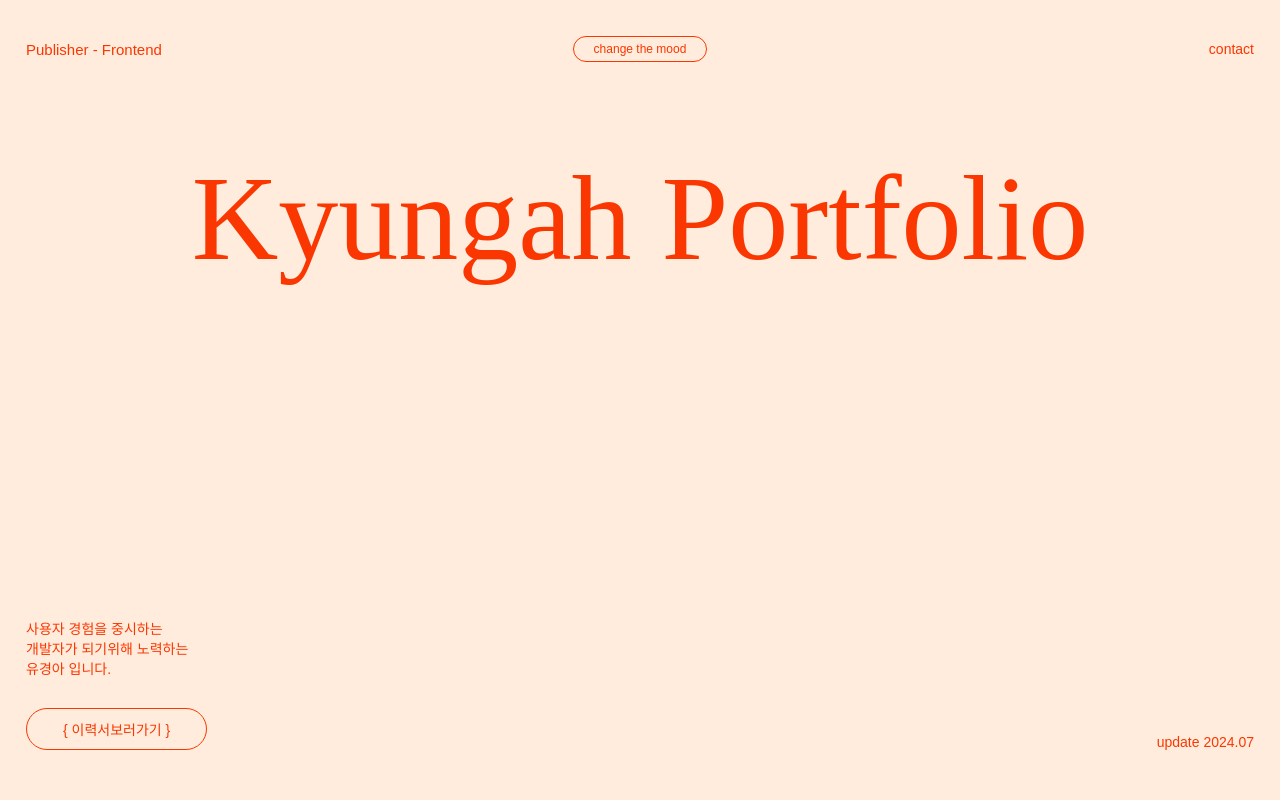
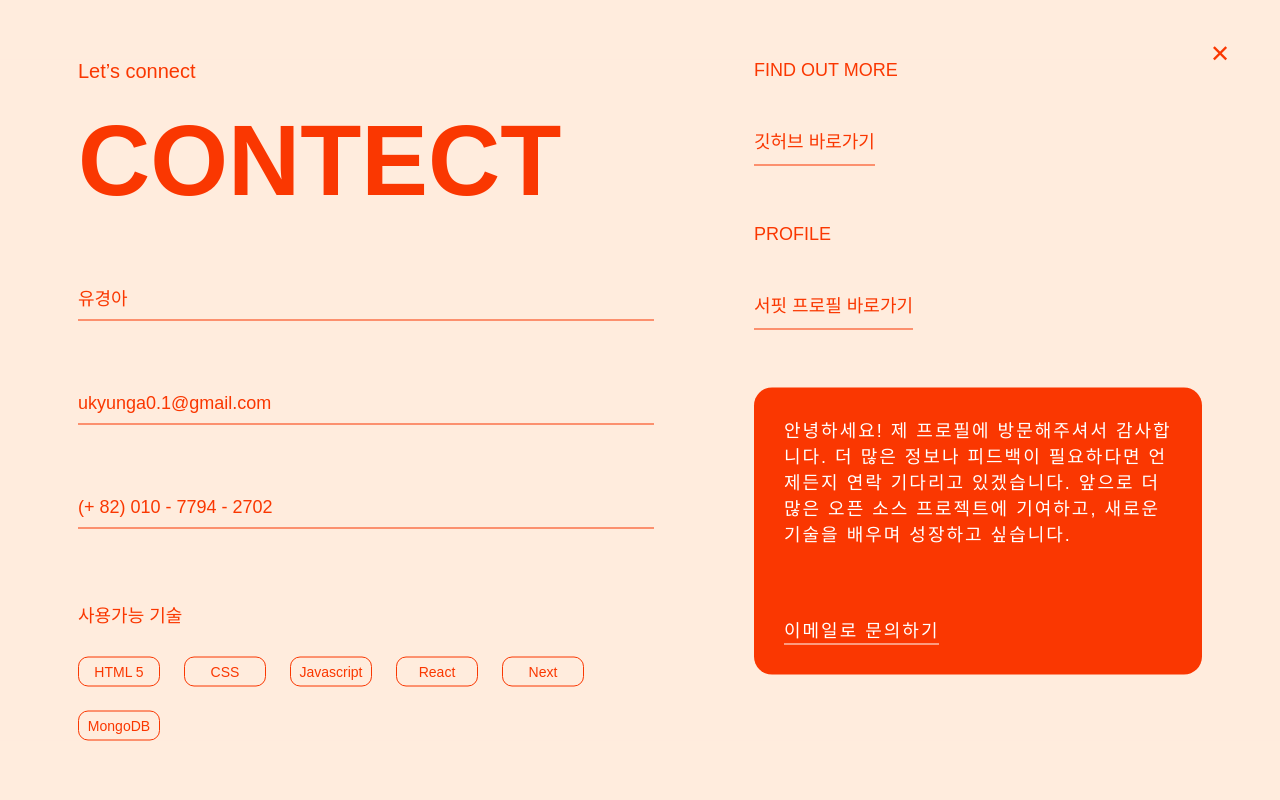
Before and after one commit to UKYUNGAH/kyungah-portfolio, a React (Create React App) app: page /Contact in a window 1280 px wide. Shown: the top 800 px of the page. Built offline with nearby package versions, Linux system fonts and the light colour scheme; a web font is replaced by a local one.

Commit message:
FEAT: contact 페이지 구현 완료

```diff
--- a/src/App.css
+++ b/src/App.css
@@ -154,22 +154,28 @@
 .header {
     display: block;
 }
+
 .contact {
     position: relative;
-    z-index: 99;
-    display: none;
+    width: 100%;
+    height: 100vh;
+    background: var(--background-color);
 }
 .contact .container {
+    position: absolute;
+    top: 50%;
+    left: 50%;
+    transform: translate(-50%, -50%);
     width: 100%;
-    height: 100vh;
-    /* padding: 100px 130px; */
-    background: var(--background-color);
+    padding: 0;
 }
 .contact .wrap {
     display: flex;
+    justify-content: center;
+    gap: 100px;
 }
 .contact .left {
-    width: 50%;
+    width: 45%;
 }
 .contact h3 {
     font-size: 20px;
@@ -212,18 +218,56 @@
 }
 
 .contact .right {
-    width: 50%;
+    width: 35%;
+    /* display: flex;
+    flex-direction: column;
+    justify-content: space-between; */
+}
+.contact .right_top {
 }
 .contact .list_box {
 }
 .contact h5 {
+    font-size: 18px;
+    font-weight: 400;
+    margin-bottom: 46px;
 }
 .contact a {
+    font-size: 18px;
+    width: auto;
+    font-weight: 400;
+    margin-bottom: 58px;
+    padding-bottom: 12px;
+    border-bottom: 1px solid var(--border-color);
+    display: inline-block;
 }
 .contact .text_box {
+    padding: 30px;
+    background: var(--text-color);
+    color: #fff;
+    font-size: 18px;
+    border-radius: 18px;
+    line-height: 26px;
+    letter-spacing: 2px;
+    clip-path: circle(0% at 50% 50%);
+    transition: clip-path 1s ease-in;
 }
-.contact button {
-    display: none;
+.contact .text_box a {
+    margin-bottom: 0;
+    padding-bottom: 0;
+    border-color: #fff;
+    margin-top: 70px;
+    text-align: end;
+}
+.contact .close_btn {
+    /* display: none; */
+    position: absolute;
+    top: -20px;
+    right: 50px;
+    font-size: 24px;
+    border-bottom: 0;
+    padding-bottom: 0;
+    margin-bottom: 0;
 }
 
 @media (max-width: 700px) {
--- a/src/App.js
+++ b/src/App.js
@@ -18,6 +18,8 @@ const colorModes = [
 
 function App() {
     const [modeIndex, setModeIndex] = useState(0);
+    const location = useLocation();
+
     const changeMood = () => {
         setModeIndex((prevIndex) => (prevIndex + 1) % colorModes.length);
         const root = document.documentElement;
@@ -42,9 +44,9 @@ function App() {
     return (
         <div className="App">
             <div className="wrap">
-                <Header changeMood={changeMood} />
-                <Main data-aos="fade-up" />
-                <About />
+                {location.pathname !== '/Contact' && <Header changeMood={changeMood} />}
+                {location.pathname !== '/Contact' && <Main data-aos="fade-up" />}
+                {location.pathname !== '/Contact' && <About />}
 
                 <Routes>
                     <Route path="/Contact" element={<Contact />} />
--- a/src/components/Contact.jsx
+++ b/src/components/Contact.jsx
@@ -1,13 +1,23 @@
-import React from 'react';
+import React, { useEffect, useRef } from 'react';
 import { Link } from 'react-router-dom';
+import gsap from 'gsap';
 
 const Contact = () => {
+    const textBoxRef = useRef();
+
+    useEffect(() => {
+        gsap.to(textBoxRef.current, {
+            clipPath: 'circle(100% at 50% 50%)',
+            duration: 0.1,
+            ease: 'power2.inOut',
+        });
+    }, []);
     return (
         <div className="contact">
             <div className="container">
                 <div className="wrap">
                     <div className="left">
-                        <h3>lorem lorem</h3>
+                        <h3>Let’s connect</h3>
                         <h2>CONTECT</h2>
                         <div className="l_top">
                             <h4>유경아</h4>
@@ -27,6 +37,7 @@ const Contact = () => {
                         </div>
                     </div>
                     <div className="right">
+                        <div className="right_top">
                             <div className="list_box">
                                 <h5>FIND OUT MORE</h5>
                                 <Link to="/">깃허브 바로가기</Link>
@@ -35,9 +46,17 @@ const Contact = () => {
                                 <h5>PROFILE</h5>
                                 <Link to="/">서핏 프로필 바로가기</Link>
                             </div>
-                        <div className="text_box">더많은 피드백~~~~~~</div>
                         </div>
-                    <button>X</button>
+                        <div className="text_box" ref={textBoxRef}>
+                            안녕하세요! 제 프로필에 방문해주셔서 감사합니다. 더 많은 정보나 피드백이 필요하다면 언제든지
+                            연락 기다리고 있겠습니다. 앞으로 더 많은 오픈 소스 프로젝트에 기여하고, 새로운 기술을 배우며
+                            성장하고 싶습니다.
+                            <a href="mailto:ukyunga0.1@gmail.com">이메일로 문의하기</a>
+                        </div>
+                    </div>
+                    <Link to={'/'} className="close_btn">
+                        ✕
+                    </Link>
                 </div>
             </div>
         </div>
--- a/src/components/Header.jsx
+++ b/src/components/Header.jsx
@@ -1,17 +1,19 @@
 import React, { useEffect } from 'react';
 import AOS from 'aos';
 import 'aos/dist/aos.css';
-import { Link, Routes, Route, useLocation } from 'react-router-dom';
+import { Link, Routes, Route, useLocation, useNavigate } from 'react-router-dom';
+import Contact from './Contact';
 
 const Header = ({ changeMood }) => {
-    const location = useLocation();
+    const navigate = useNavigate();
+
     useEffect(() => {
         AOS.init();
     }, []);
 
-    // if (location.pathname === '/Contact') {
-    //     return null;
-    // }
+    const handleContactClick = () => {
+        navigate('/Contact');
+    };
 
     return (
         <div className="header">
@@ -23,7 +25,7 @@ const Header = ({ changeMood }) => {
                     </button>
                 </div>
                 <div className="hr">
-                    <Link to="/Contact">contact</Link>
+                    <button onClick={handleContactClick}>contact</button>
                 </div>
             </div>
         </div>
```
Lines whose indentation alone changed are shown as unchanged.
